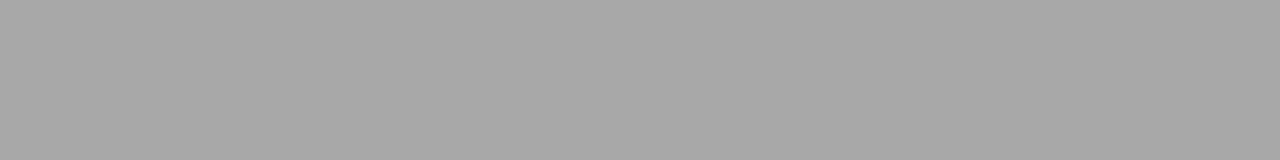
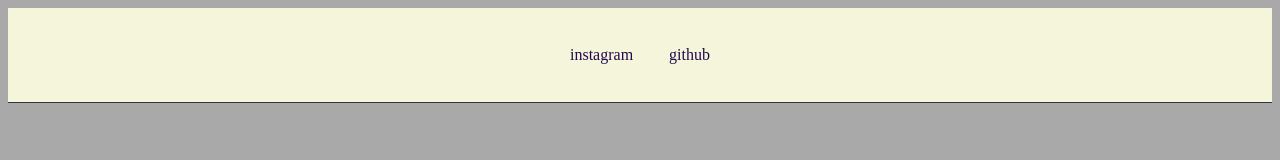
Before and after one commit to clarasoares188/portifolio, a plain HTML site: page 1 semestre/index.html in a window 1280 px wide. Drawn offline with Linux system fonts and the light colour scheme.

Commit message:
Update index.html

```diff
--- a/1 semestre/index.html
+++ b/1 semestre/index.html
@@ -1,29 +1,40 @@
 <!DOCTYPE html>
 <html lang="en">
- <head>
-    <meta charset="UTF-8">
-    <meta name="viewport" content="width=device-width, initial-scale=1.0">
-   <title>Clara</title>
+   <style>
 
-    <style>
       body{
         background-color: darkgray;
       }
-      div{
-        height: 250px;
-        width: 250px;
-        margin: 10px;
+      header{
+        padding: 32px;
+        border-bottom: 1px solid #333  ;
+        background-color: beige;
       }
+      header div{
+        text-align: center;
+      }
+      header div a{
+        color: rgb(36, 9, 78);
+        font-size: 20p;
+        line-height: 30px;
+        margin: 0 16px;
+        text-decoration: none;
+      }
+   </style>
+ <head>
+    <title>Clara</title>
 
+</head>
+ <body>
 
+   <header>
+       <div class="links">
+        <a href="https://wwww.instagram.com/clarabeatrizsn">instagram</a>
+        <a href="https://www.github.com/clarasoares188">github</a>
 
+       </div>
 
-    </style>
-</head>
-
-  <body>
-
+    </header>
 
   </body>
-
 </html>
```
